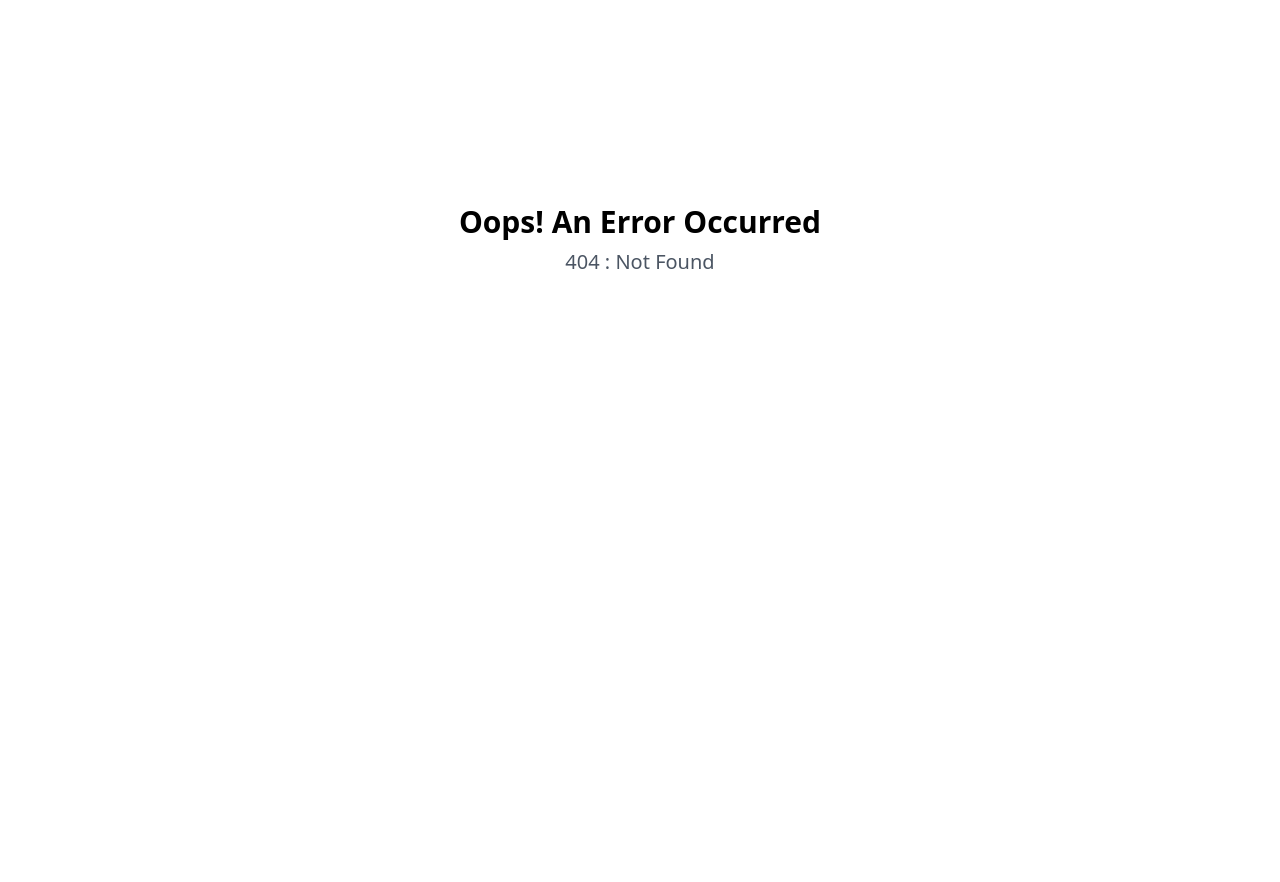
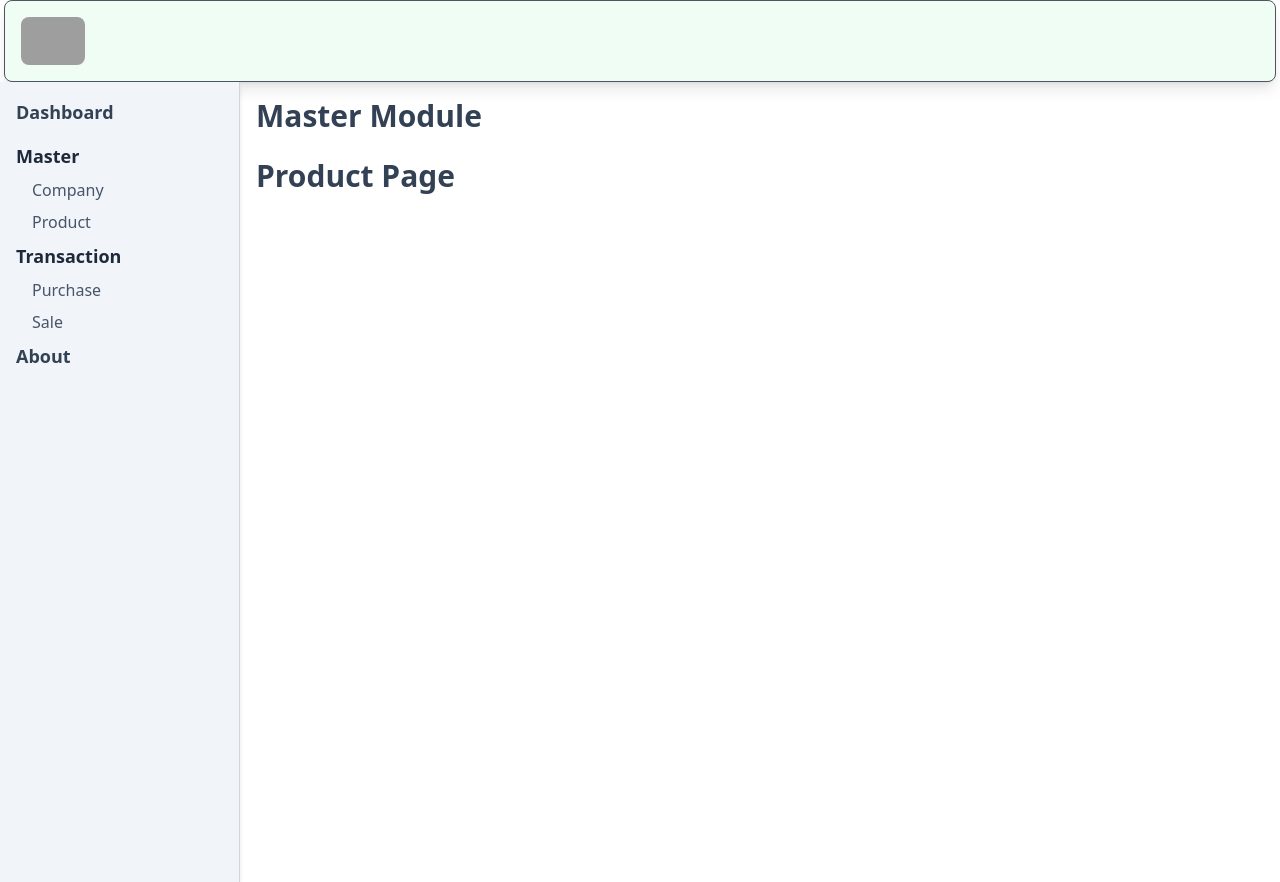
Before and after one commit to jbs1972/posfe, a React (Vite) app: page /master/product in a window 1280 px wide. Before the commit this address had no page. Before the commit the page ends 800 px from the top, so only its background shows below. Built offline with nearby package versions, Linux system fonts and the light colour scheme; grey boxes are pictures that could not be loaded.

Commit message:
Base structure of Menu - SubMenu added

```diff
--- a/src/Sidebar.jsx
+++ b/src/Sidebar.jsx
@@ -2,15 +2,69 @@ import { Link } from 'react-router-dom';
 
 const Sidebar = () => {
     return (
-        <div className='w-52 min-h-screen bg-slate-100 border-r border-gray-300 shadow-md'>
+        <div className='w-60 min-h-screen bg-slate-100 border-r border-gray-300 shadow-md'>
+
             <ul className='p-4 font-semibold text-lg text-slate-700'>
+
                 <li className='mb-4'>
                     <Link to="/">Dashboard</Link>
                 </li>
+
+                {/* Master Menu */}
+                <li className='mb-2'>
+                    <div className='text-slate-800 font-bold'>
+                        Master
+                    </div>
+
+                    {/* Submenus */}
+                    <ul className='ml-4 mt-2 text-base font-medium text-slate-600'>
+
+                        <li className='mb-2 hover:text-blue-600'>
+                            <Link to="/master/company">
+                                Company
+                            </Link>
+                        </li>
+
+                        <li className='mb-2 hover:text-blue-600'>
+                            <Link to="/master/product">
+                                Product
+                            </Link>
+                        </li>
+
+                    </ul>
+                </li>
+
+                {/* Transaction Menu */}
+                <li>
+
+                    <div className='text-slate-800 font-bold'>
+                        Transaction
+                    </div>
+
+                    <ul className='ml-4 mt-2 text-base font-medium text-slate-600'>
+
+                        <li className='mb-2 hover:text-blue-600'>
+                            <Link to="/transaction/purchase">
+                                Purchase
+                            </Link>
+                        </li>
+
+                        <li className='mb-2 hover:text-blue-600'>
+                            <Link to="/transaction/sale">
+                                Sale
+                            </Link>
+                        </li>
+
+                    </ul>
+
+                </li>
+
                 <li className='mb-4'>
                     <Link to="/about">About</Link>
                 </li>
+
             </ul>
+
         </div>
     );
 };
--- /dev/null
+++ b/src/components/Company.jsx
@@ -0,0 +1,13 @@
+import React from 'react';
+
+const Company = () => {
+    return (
+        <div>
+            <h1 className='text-3xl font-bold text-slate-700'>
+                Company Page
+            </h1>
+        </div>
+    );
+};
+
+export default Company;
--- /dev/null
+++ b/src/components/Master.jsx
@@ -0,0 +1,17 @@
+import React from 'react';
+import { Outlet } from 'react-router-dom';
+
+const Master = () => {
+  return (
+    <div>
+      <h1 className='text-3xl font-bold text-slate-700 mb-6'>
+        Master Module
+      </h1>
+
+      {/* Child Route Render Area */}
+      <Outlet />
+    </div>
+  );
+};
+
+export default Master;
--- /dev/null
+++ b/src/components/Product.jsx
@@ -0,0 +1,13 @@
+import React from 'react';
+
+const Product = () => {
+    return (
+        <div>
+            <h1 className='text-3xl font-bold text-slate-700'>
+                Product Page
+            </h1>
+        </div>
+    );
+};
+
+export default Product;
--- /dev/null
+++ b/src/components/Purchase.jsx
@@ -0,0 +1,13 @@
+import React from 'react';
+
+const Purchase = () => {
+    return (
+        <div>
+            <h1 className='text-3xl font-bold text-blue-700'>
+                Purchase Page
+            </h1>
+        </div>
+    );
+};
+
+export default Purchase;
--- /dev/null
+++ b/src/components/Sale.jsx
@@ -0,0 +1,13 @@
+import React from 'react';
+
+const Sale = () => {
+    return (
+        <div>
+            <h1 className='text-3xl font-bold text-green-700'>
+                Sale Page
+            </h1>
+        </div>
+    );
+};
+
+export default Sale;
--- /dev/null
+++ b/src/components/Transaction.jsx
@@ -0,0 +1,19 @@
+import React from 'react';
+import { Outlet } from 'react-router-dom';
+
+const Transaction = () => {
+    return (
+        <div>
+
+            <h1 className='text-3xl font-bold text-slate-700 mb-6'>
+                Transaction Module
+            </h1>
+
+            {/* Child Routes Render Here */}
+            <Outlet />
+
+        </div>
+    );
+};
+
+export default Transaction;
--- a/src/main.jsx
+++ b/src/main.jsx
@@ -1,32 +1,46 @@
 import React, { StrictMode } from 'react';
 import { createRoot } from 'react-dom/client';
 import './index.css';
-import { createBrowserRouter, RouterProvider, Outlet } from "react-router-dom";
+
+import {
+    createBrowserRouter,
+    RouterProvider,
+    Outlet
+} from "react-router-dom";
 
 import Header from './Header';
 import Sidebar from './Sidebar';
 
 import Dashboard from './components/Dashboard.jsx';
 import About from './components/About.jsx';
+
+import Master from './components/Master.jsx';
+import Company from './components/Company.jsx';
+import Product from './components/Product.jsx';
+
+import Transaction from './components/Transaction.jsx';
+import Purchase from './components/Purchase.jsx';
+import Sale from './components/Sale.jsx';
+
 import Error from './Error';
 
 const AppLayout = () => {
     return (
-        <React.StrictMode>
         <div>
             <Header />
 
             {/* Main Layout */}
             <div className='flex'>
+
                 <Sidebar />
 
-                    {/* Page Content */}
+                {/* Dynamic Page Content */}
                 <div className='flex-1 p-4'>
                     <Outlet />
                 </div>
+
             </div>
         </div>
-        </React.StrictMode>
     );
 };
 
@@ -34,22 +48,58 @@ const appRouter = createBrowserRouter([
     {
         path: "/",
         element: <AppLayout />,
+        errorElement: <Error />,
+
         children: [
             {
                 path: "/",
                 element: <Dashboard />
             },
+
+            /* Nested Route */
+            {
+                path: "/master",
+                element: <Master />,
+
+                children: [
+                    {
+                        path: "company",
+                        element: <Company />
+                    },
+                    {
+                        path: "product",
+                        element: <Product />
+                    }
+                ]
+            },
+
+            /* TRANSACTION MODULE */
+            {
+                path: "/transaction",
+                element: <Transaction />,
+
+                children: [
+                    {
+                        path: "purchase",
+                        element: <Purchase />
+                    },
+                    {
+                        path: "sale",
+                        element: <Sale />
+                    }
+                ]
+            },
+
             {
                 path: "/about",
                 element: <About />
+            },
+        ]
     }
-        ],
-        errorElement: <Error />
-    },
 ]);
 
 createRoot(document.getElementById('root')).render(
     <StrictMode>
         <RouterProvider router={appRouter} />
-  </StrictMode>,
+    </StrictMode>
 );
```
Lines whose indentation alone changed are shown as unchanged.
